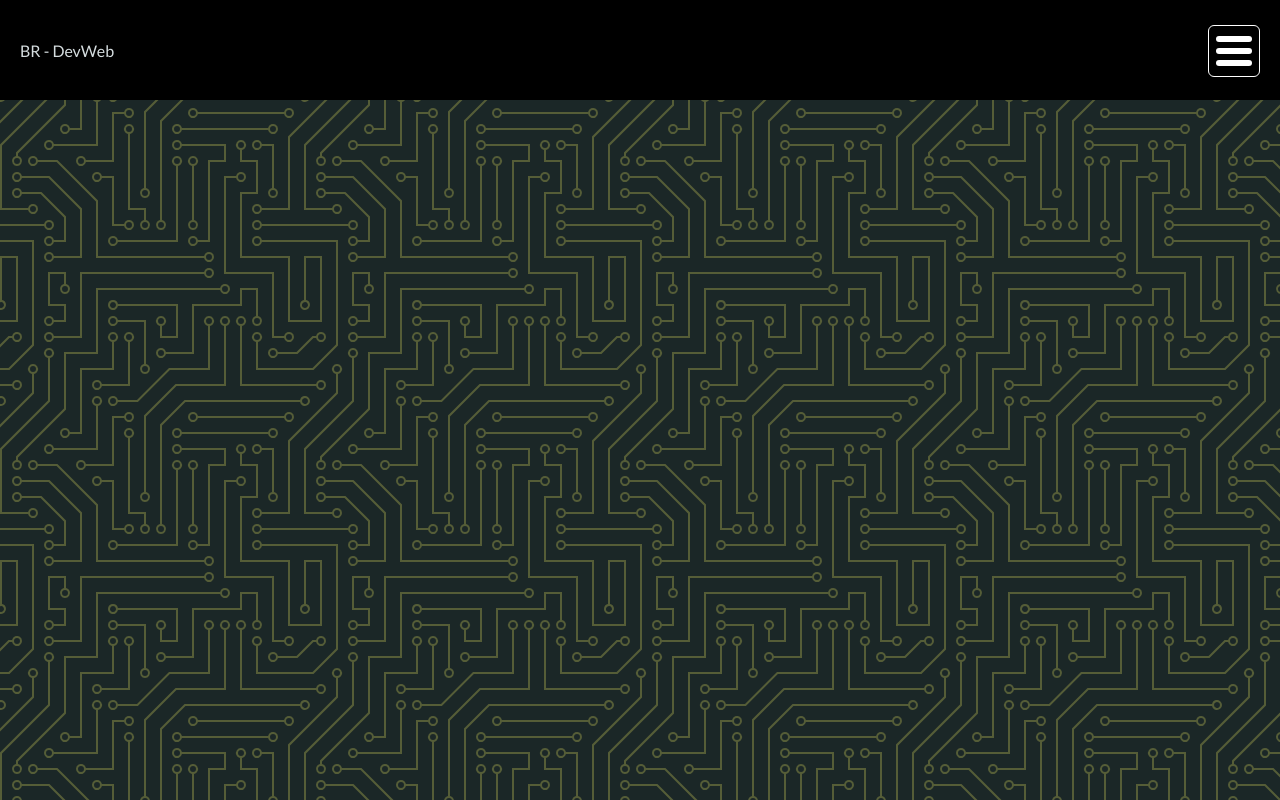
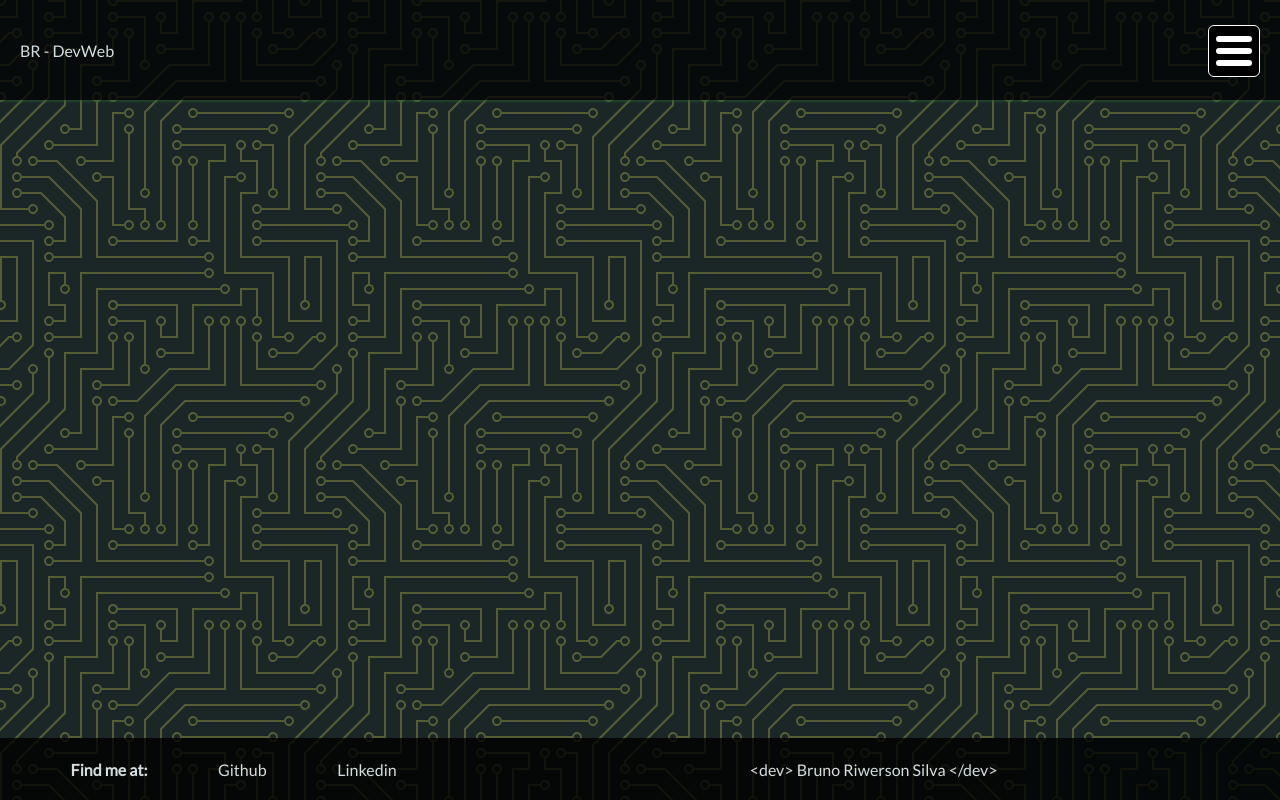
Before and after one commit to vanriwerson/portfolio-react-reboot, a React (Create React App) app: page /projects in a window 1280 px wide. Built offline with nearby package versions, Linux system fonts and the light colour scheme.

Commit message:
Finalizando footer

```diff
--- a/src/components/NavigationMenu/NavigationMenu.css
+++ b/src/components/NavigationMenu/NavigationMenu.css
@@ -1,6 +1,5 @@
 .toggle-container {
   align-items: flex-end;
-  background-color: rgba(0, 0, 0, 0.7);
   display: flex;
   flex-direction: column;
   height: fit-content;
@@ -13,7 +12,7 @@
 
 /* CONTROLANDO A APARÊNCIA DO BOTÃO */
 .toggle-button {
-  background-color: rgb(0, 0, 0,);
+  background-color: rgb(0, 0, 0);
   border: 1px solid rgb(255, 255, 255);
   border-radius: 6px;
   cursor: pointer;
@@ -81,8 +80,12 @@
 
 /* CONTROLANDO A APARÊNCIA DO MENU */
 .links {
+  animation: slideUp 0.4s;
+  background-color: rgba(0, 0, 0, 0.7);
+  border-radius: 6px;
   height: 0;
-  animation: slideUp 0.4s;
+  margin-top: 23px;
+  width: 100%;
 }
 
 .links ul {
@@ -107,7 +110,6 @@
   display: flex;
   height: 360px;
   justify-content: center;
-  width: 100%;
 }
 
 .links.active ul li {
--- a/src/components/shared/Footer/Footer.css
+++ b/src/components/shared/Footer/Footer.css
@@ -0,0 +1,33 @@
+.footer {
+  align-items: center;
+  background-color: rgba(0, 0, 0, 0.8);
+  bottom: 0;
+  display: flex;
+  flex-wrap: wrap;
+  justify-content: space-between;
+  position: fixed;
+  width: 100vw;
+}
+
+.socials {
+  align-items: center;
+  display: flex;
+  flex-grow: 1;
+  justify-content: space-evenly;
+}
+
+.socials a {
+  color: inherit;
+  text-decoration: none;
+}
+
+.socials a:hover {
+  transform: scale(1.1);
+  text-shadow: 1px 1px 3px #fff;
+}
+
+.footer p {
+  flex-grow: 2;
+  margin: 0 auto;
+  text-align: center;
+}
--- a/src/components/shared/Footer/Footer.jsx
+++ b/src/components/shared/Footer/Footer.jsx
@@ -0,0 +1,29 @@
+import React, { Component } from 'react';
+import './Footer.css';
+
+export default class Footer extends Component {
+  render () {
+    return (
+      <footer className="footer">
+        <section className="socials">
+          <h4>Find me at:</h4>
+          <a
+            href="https://github.com/vanriwerson"
+            target="_blank"
+            rel="noreferrer"
+          >
+            Github
+          </a>
+          <a
+            href="https://www.linkedin.com/in/bruno-riwerson/"
+            target="_blank"
+            rel="noreferrer"
+          >
+            Linkedin
+          </a>
+        </section>
+        <p>{'<dev> Bruno Riwerson Silva </dev>'}</p>
+      </footer>
+    );
+  }
+}
--- a/src/components/shared/Header/Header.css
+++ b/src/components/shared/Header/Header.css
@@ -1,6 +1,7 @@
 .header {
   align-items: center;
-  background-color: rgb(0, 0, 0);
+  background-color: rgba(0, 0, 0, 0.75);
+  box-shadow: 1px 1px 3px rgba(43, 99, 48, 0.75);
   display: flex;
   height: 100px;
   justify-content: space-between;
--- a/src/pages/About.jsx
+++ b/src/pages/About.jsx
@@ -1,4 +1,5 @@
 import React, { Component } from "react";
+import Footer from "../components/shared/Footer/Footer";
 import Header from "../components/shared/Header/Header";
 
 export default class About extends Component{
@@ -6,6 +7,7 @@ export default class About extends Component{
     return(
       <section>
         <Header />
+        <Footer />
       </section>
     );
   }
--- a/src/pages/Contact.jsx
+++ b/src/pages/Contact.jsx
@@ -1,4 +1,5 @@
 import React, { Component } from "react";
+import Footer from "../components/shared/Footer/Footer";
 import Header from "../components/shared/Header/Header";
 
 export default class Contact extends Component{
@@ -6,6 +7,7 @@ export default class Contact extends Component{
     return(
       <section>
         <Header />
+        <Footer />
       </section>
     );
   }
--- a/src/pages/Home.jsx
+++ b/src/pages/Home.jsx
@@ -1,4 +1,5 @@
 import React, { Component } from "react";
+import Footer from "../components/shared/Footer/Footer";
 import Header from "../components/shared/Header/Header";
 
 export default class Home extends Component{
@@ -6,6 +7,7 @@ export default class Home extends Component{
     return(
       <section>
         <Header />
+        <Footer />
       </section>
     );
   }
--- a/src/pages/Projects.jsx
+++ b/src/pages/Projects.jsx
@@ -1,4 +1,5 @@
 import React, { Component } from "react";
+import Footer from "../components/shared/Footer/Footer";
 import Header from "../components/shared/Header/Header";
 
 export default class Projects extends Component{
@@ -6,6 +7,7 @@ export default class Projects extends Component{
     return(
       <section>
         <Header />
+        <Footer />
       </section>
     );
   }
--- a/src/pages/Skills.jsx
+++ b/src/pages/Skills.jsx
@@ -1,4 +1,5 @@
 import React, { Component } from "react";
+import Footer from "../components/shared/Footer/Footer";
 import Header from "../components/shared/Header/Header";
 
 export default class Skills extends Component{
@@ -6,6 +7,7 @@ export default class Skills extends Component{
     return(
       <section>
         <Header />
+        <Footer />
       </section>
     );
   }
```
